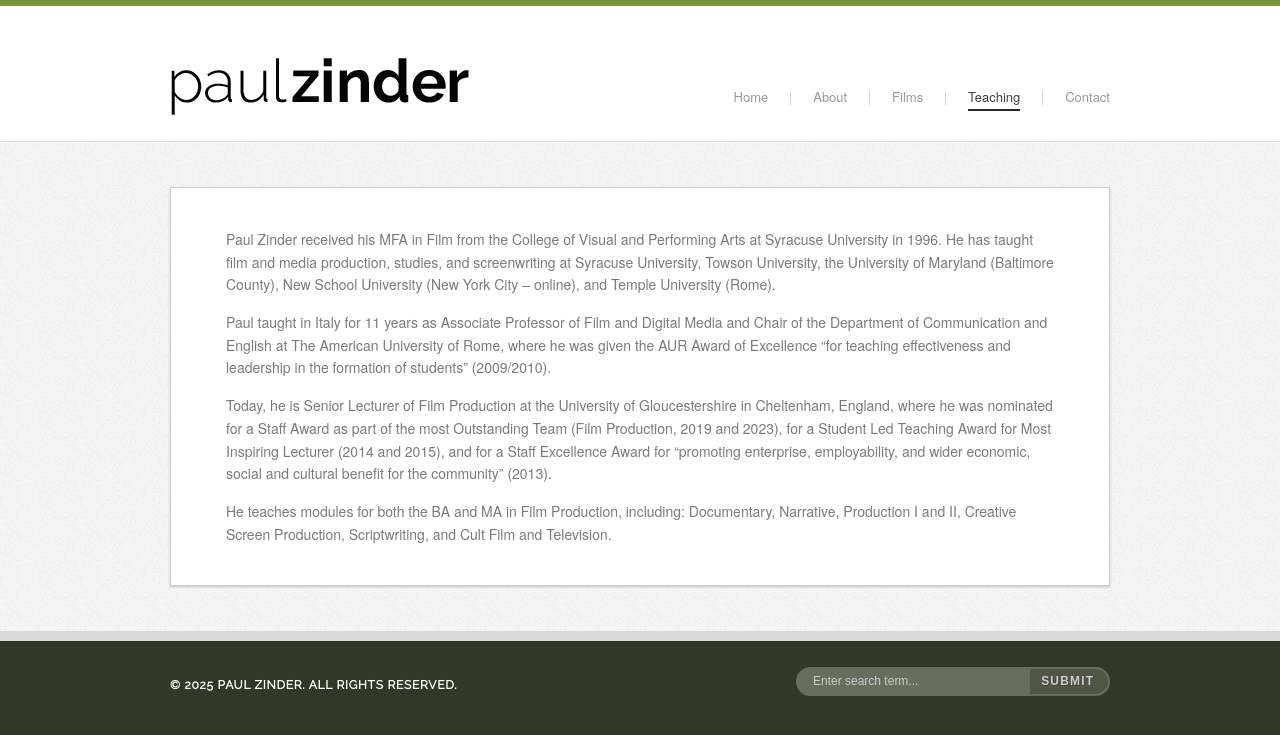
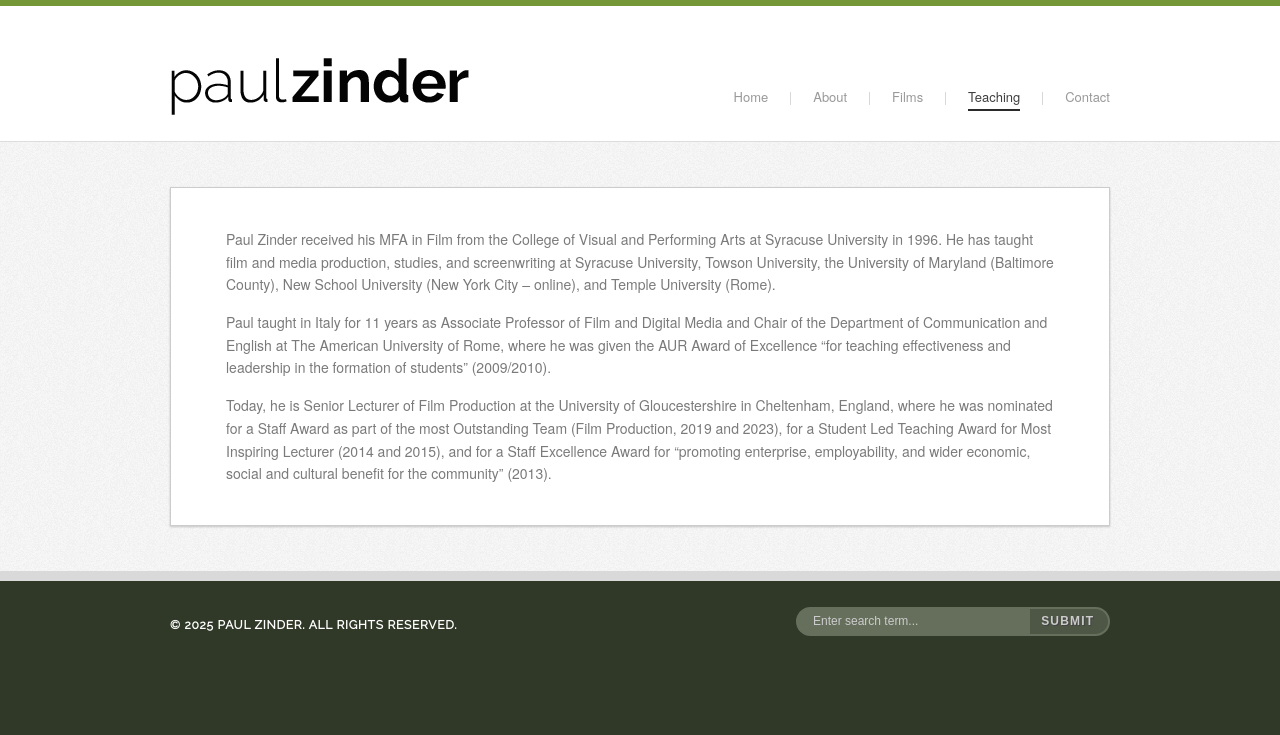
Before and after one commit to jennysharps/paul-zinder-static, a Jekyll site: the page built from teaching.md, in a window 1280 px wide. Shown: the top 735 px of the page. Built offline with Jekyll 4.4.1, drawn with Linux system fonts in a browser that asks for light colours.

Commit message:
Update teaching.md

```diff
--- a/teaching.md
+++ b/teaching.md
@@ -38,7 +38,3 @@
 Teaching Award for Most Inspiring Lecturer (2014 and 2015), and for a Staff
 Excellence Award for “promoting enterprise, employability, and wider economic,
 social and cultural benefit for the community” (2013).
-
-He teaches modules for both the BA and MA in Film Production, including:
-Documentary, Narrative, Production I and II, Creative Screen Production,
-Scriptwriting, and Cult Film and Television.
```
